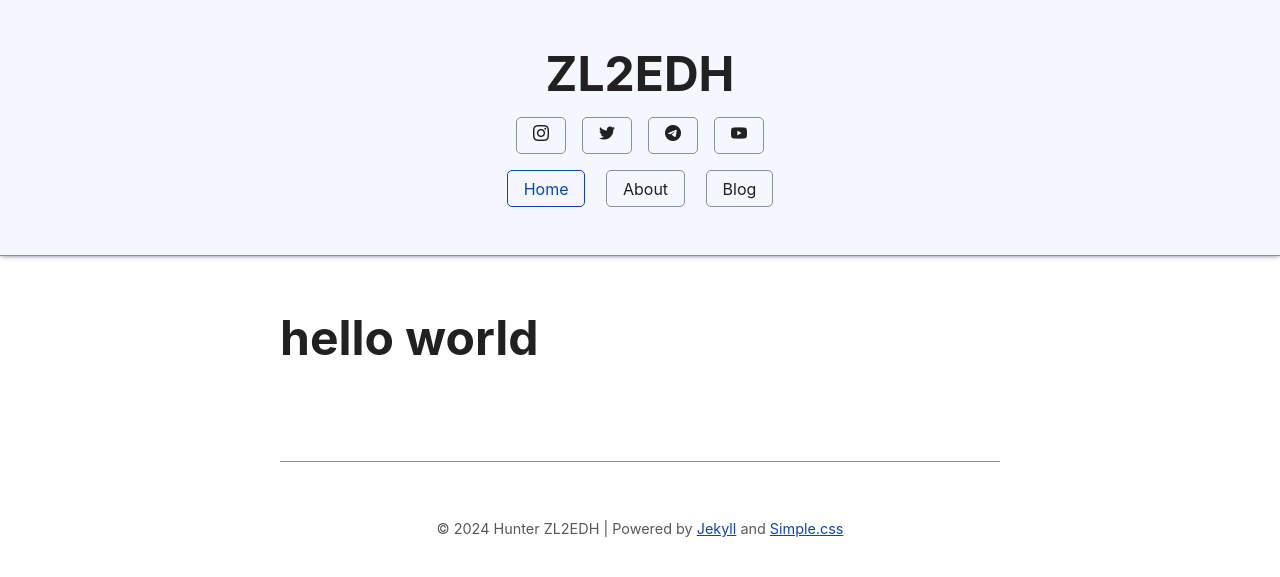
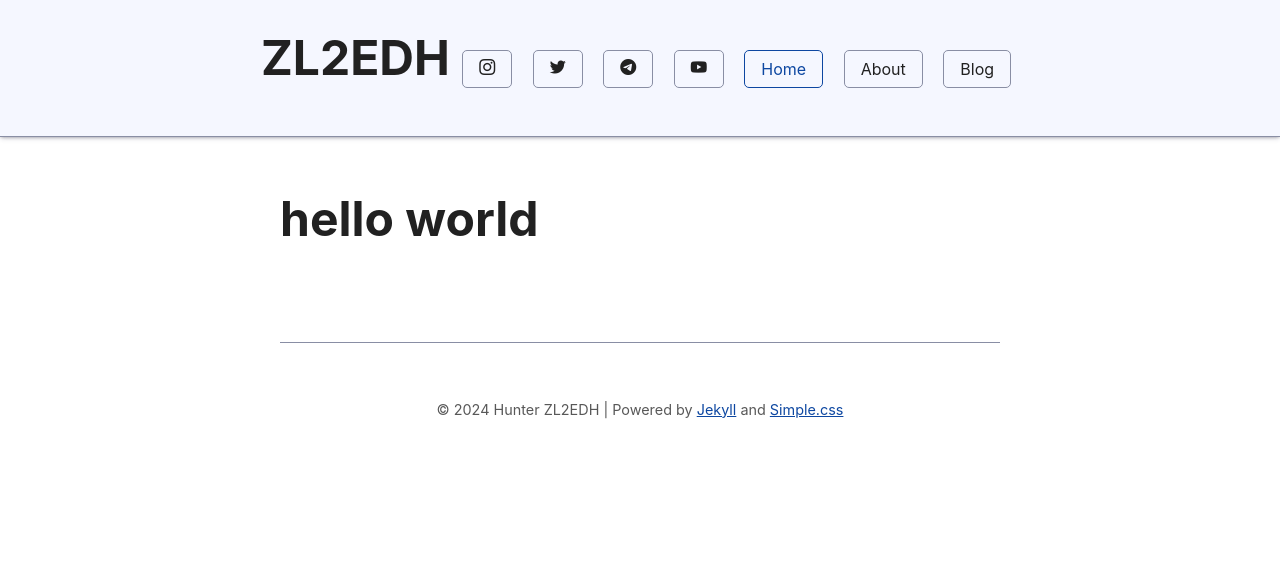
Before and after one commit to zl2edh/OLDzl2edh.github.io, a Jekyll site: the page built from index.html, in a window 1280 px wide. Shown: the top 577 px of the page. Built offline with Jekyll 4.4.1, drawn with Linux system fonts in a browser that asks for light colours; nearby versions of some CDN libraries.

```diff
--- a/_includes/nav.html
+++ b/_includes/nav.html
@@ -1,10 +1,6 @@
 <nav>
 	<!--<img src="/assets/images/favicon.png" alt="big capital Z"></img>!-->
-	<h1>ZL2EDH</h1>
-    <!--<a href=""><img src="/assets/images/icons8-instagram.svg" alt="Instagram" class="social-icons"></a>
-    <a href="https://www.youtube.com/@pilotboi69"><img src="/assets/images/icons8-youtube.svg" alt="Youtube" class="social-icons"></a>
-    <a href="https://www.twitter.com/@zl2edh"><img src="/assets/images/icons8-twitter.svg" alt="Twitter" class="social-icons"></a>
-    <a href="https://t.me/thepilotboi"><img src="/assets/images/icons8-telegram-48.svg" alt="Telegram" class="social-icons"></a>!-->
+	<h1 style="display: inline;">ZL2EDH</h1>
     <ul class="social-links">
         <li>
           <a href="https://www.instagram.com/linuxguy719" class="instagram"><i class="fi fi-brands-instagram"></i></a>
--- a/_layouts/default.html
+++ b/_layouts/default.html
@@ -13,7 +13,6 @@
 		{% seo %}
 	</head>
 	<body>
-
 		<header>
 			<h1>{{ page.header }}</h1>
 			<p>{{ page.description }}</p>
--- a/assets/css/simple.css
+++ b/assets/css/simple.css
@@ -288,7 +288,7 @@ header > nav ul,
 header > nav ol {
   align-content: space-around;
   align-items: center;
-  display: flex;
+  display: inline;
   flex-direction: row;
   flex-wrap: wrap;
   justify-content: center;
```
Also changed, not shown: _posts/2024-07-17-my-bike.md (added, +10 -0 lines), assets/images/bike.png (added), 9 other files.
